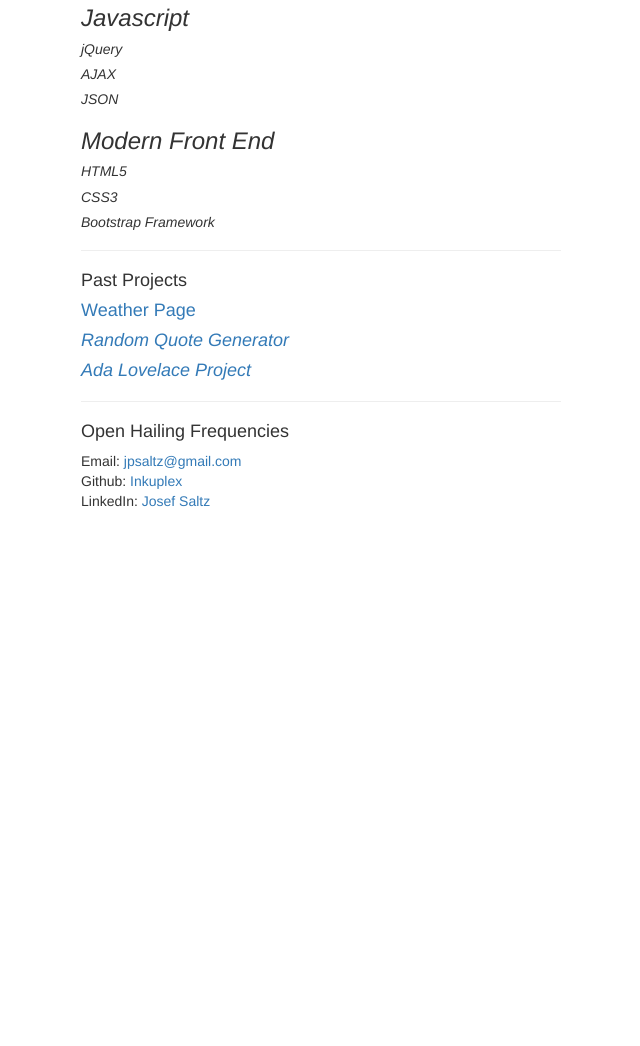
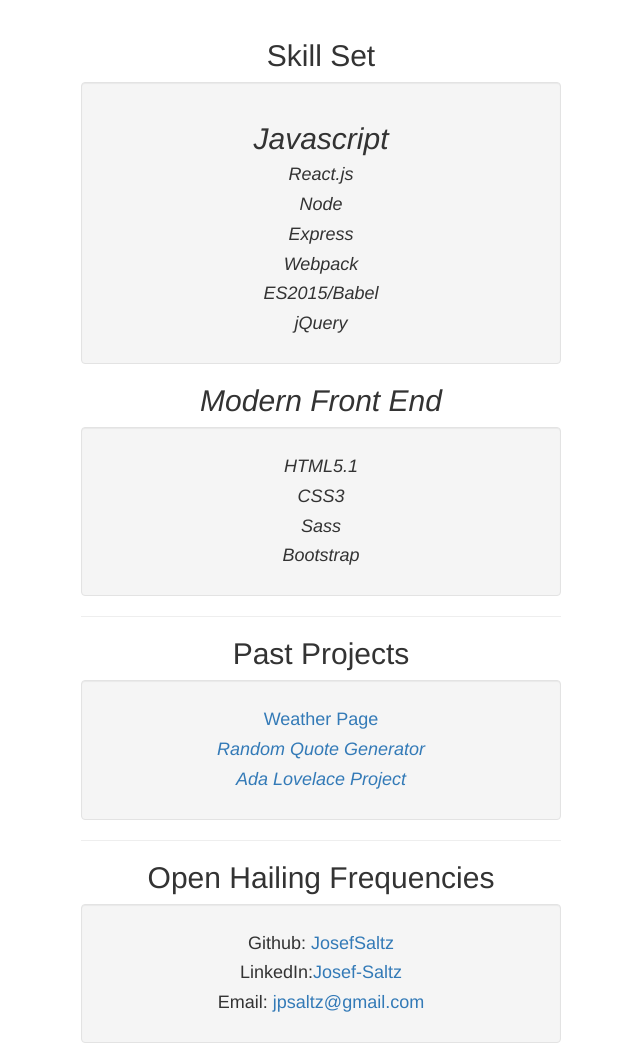
Before and after one commit to JosefSaltz/website, a plain HTML site: page aboutme.html in a window 1280 px wide. Shown: the part 860-1906 px from the top of the page, without its empty margins (319-959 px from the left). Before the commit the page ends 1381 px from the top, so only its background shows below. Drawn offline with nearby package versions, Linux system fonts and the light colour scheme.

Commit message:
Content formatting

```diff
--- a/aboutme.html
+++ b/aboutme.html
@@ -43,42 +43,54 @@
           </em>
           <hr />
           </p>
-          <h2>Skill Set</h2>
+          <h2 class="text-center">Skill Set</h2>
+          <ul class='list-unstyled text-center'>
+            <div class="well">
+              <h2><em>Javascript</em></h2>
                 <ul class='list-unstyled'>
-            <h3><em>Javascript</em></h3>
-              <ul class='list-unstyled'>
-                <li><h5><em>jQuery</em></h5></li>
-                <li><h5><em>AJAX</em></h5></li>
-                <li><h5><em>JSON</em></h5></li>
+                  <li><h4><em>React.js</em></h4></li>
+                  <li><h4><em>Node</em></h4></li>
+                  <li><h4><em>Express</em></h4></li>
+                  <li><h4><em>Webpack</em></h4></li>
+                  <li><h4><em>ES2015/Babel</em></h4></li>
+                  <li><h4><em>jQuery</em></h4></li>
                 </ul>
-            </li>
+            </div>
 
-              <h3><em>Modern Front End</em></h3>
-              <ul class='list-unstyled'>
-                <li><em><h5>HTML5</h5></em></li>
-                <li><em><h5>CSS3</h5></em></li>
-                <li><em><h5>Bootstrap Framework</h5></em></li>
+
+              <h2 class="text-center"><em>Modern Front End</em></h2>
+              <div class="well">
+                <ul class='list-unstyled text-center'>
+                  <li><em><h4>HTML5.1</h4></em></li>
+                  <li><em><h4>CSS3</h4></em></li>
+                  <li><em><h4>Sass</h4></em></li>
+                  <li><em><h4>Bootstrap</h4></em></li>
                 </ul>
-            </li>
+              </div>
           </ul>
           <hr />
-          <h4>Past Projects</h4>
-          <ul class='list-unstyled'>
+          <h2 class="text-center">Past Projects</h2>
+          <div class="well">
+
+            <ul class='list-unstyled text-center'>
               <li><h4><a href="/underTheWeather/index.html">Weather Page</a></h4></li>
               <li><h4><em><a href="/randomQuoteGen/randomQuote.html">Random Quote Generator</a></em></h4></li>
    <li><em><h4><a href="/ada-lovelace/">Ada Lovelace Project</a></h4></em></li>
+            </ul>
+          </div>
+          <hr />
+          <h2 class="contact text-center">Open Hailing Frequencies</h2>
+          <div class="well">
+
+            <ul class='list-unstyled text-center'>
+              <li><h4>Github:<a href="https://github.com/JosefSaltz"> JosefSaltz</a></h4></li>
+              <li><h4>LinkedIn:<a href="https://www.linkedin.com/in/josef-saltz">Josef-Saltz</a></h4></li>
+              <li><h4>Email: <a href="mailto:jpsaltz@gmail.com">jpsaltz@gmail.com</a></h4></li>
+
 
             </ul>
-          <hr />
-          <h4 id="contact">Open Hailing Frequencies</h4>
-          <ul class='list-unstyled'>
-            <li>Email: <a href="mailto:jpsaltz@gmail.com">jpsaltz@gmail.com</a></li>
-            <li>Github:<a href="https://github.com/JosefSaltz"> Inkuplex</a></li>
-            <li>LinkedIn:
-              <a href="https://www.linkedin.com/in/josef-saltz">Josef Saltz
-              </a>
-            </li>
-          </ul>
+
+          </div>
           <script src="https://ajax.googleapis.com/ajax/libs/jquery/1.12.4/jquery.min.js"></script>
           <script src="https://maxcdn.bootstrapcdn.com/bootstrap/3.3.6/js/bootstrap.min.js"></script>
         </body>
--- a/styles.css
+++ b/styles.css
@@ -21,3 +21,9 @@ img {
   max-width: 960px;
   margin: 0 auto;
 }
+
+p {
+  padding: 10px 10px;
+  padding-bottom: 5px;
+  font-size: 12pt;
+}
```
Lines whose indentation alone changed are shown as unchanged.
